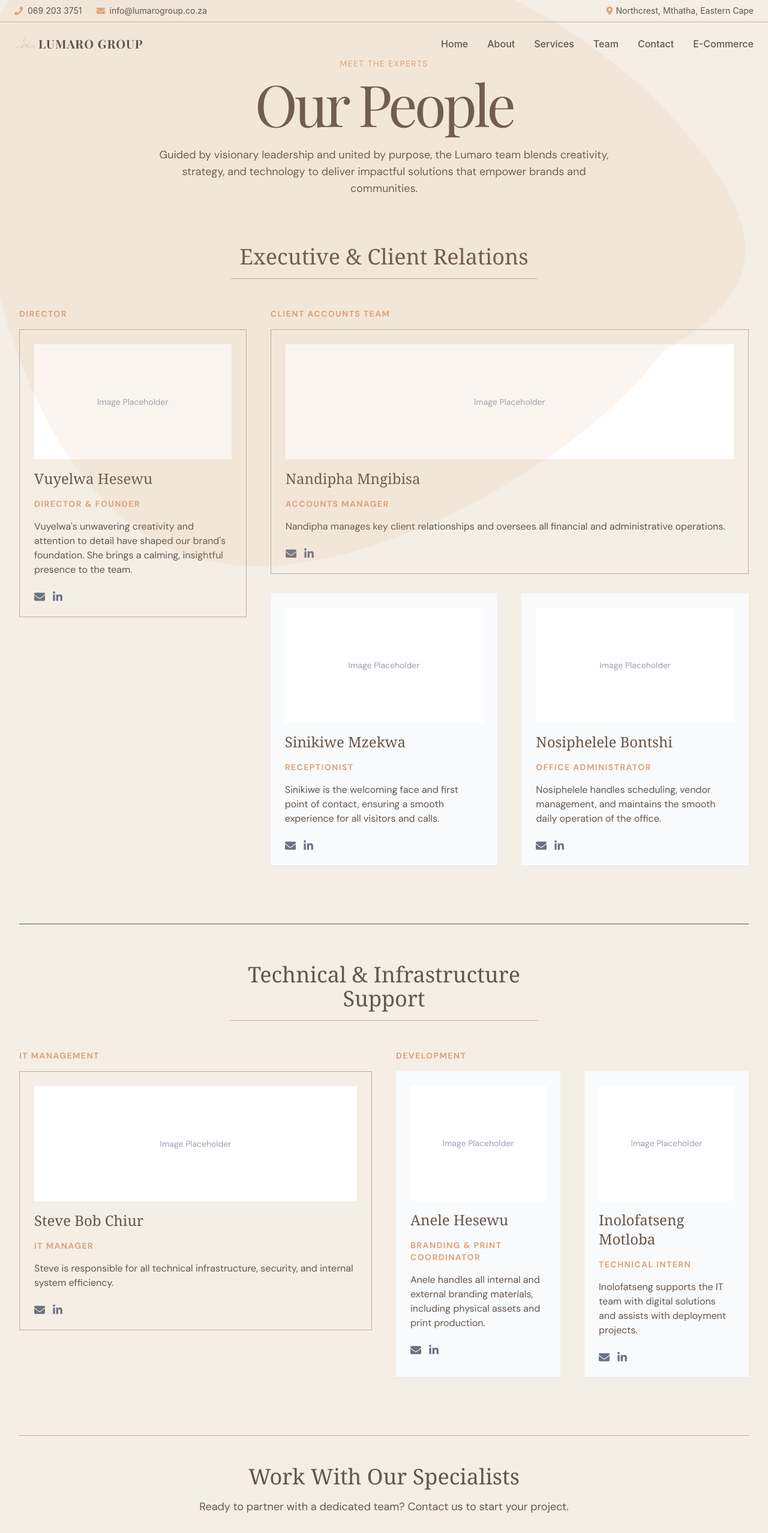
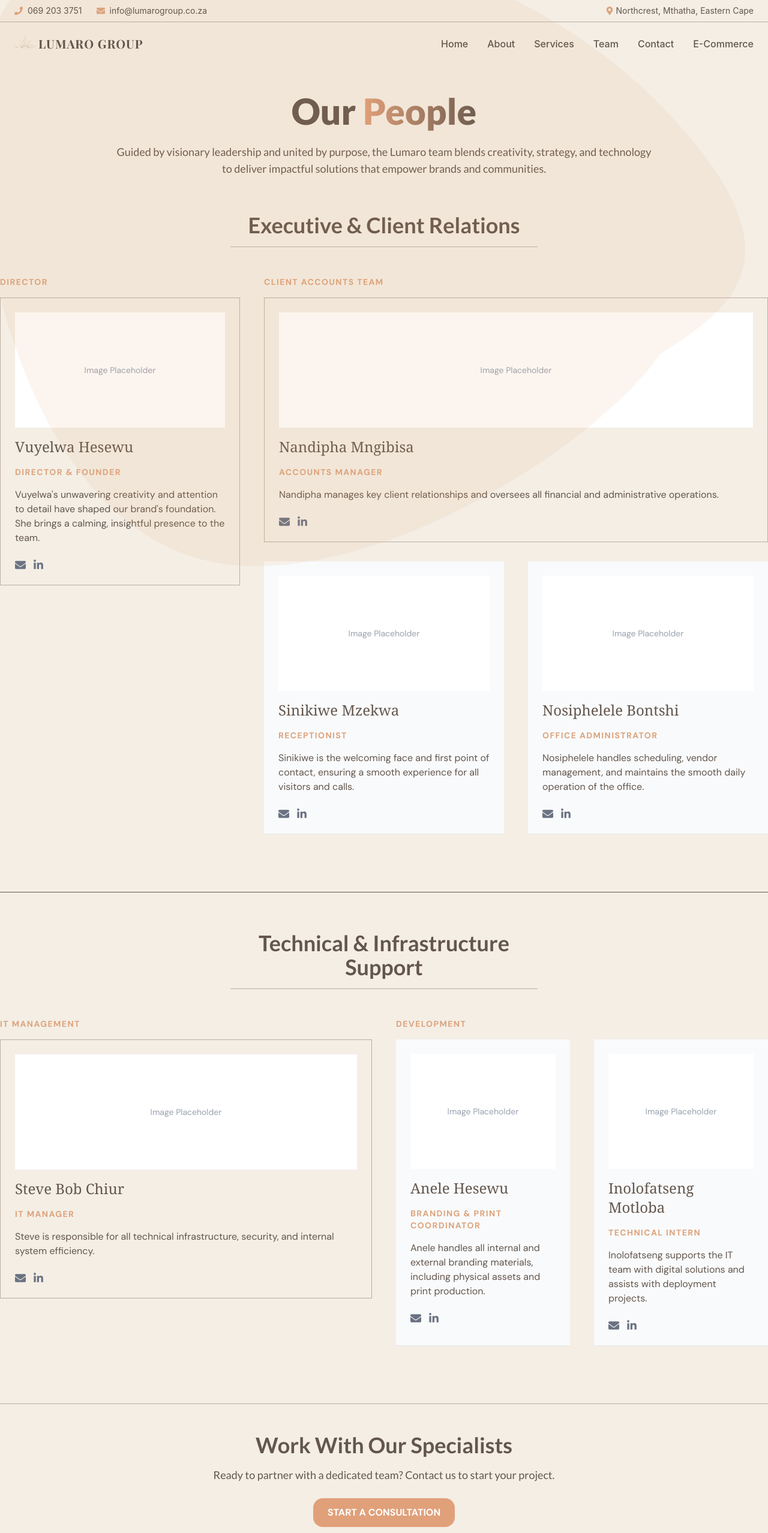
Before and after one commit to InolofatsengMotloba/lumaro-website, a Next.js app: page /team in a window 1280 px wide. Shown: the top 2556 px of the page at 60% size. Built offline with nearby package versions, Linux system fonts and the light colour scheme.

Commit message:
Update contact and team pages with design changes

```diff
--- a/app/contact/page.js
+++ b/app/contact/page.js
@@ -9,10 +9,10 @@
 
 // Company Details (Centralized Data)
 const companyContact = {
-  phone: "(078) 724-4418",
-  email: "vuvuhesewu2@gmail.com",
+  phone: "(069) 203-3751",
+  email: "lumarogroup.co.za",
   address: "No 77 John Beer Street, Northcrest, Mthatha, Eastern Cape",
-  whatsappNumber: "+27787244418",
+  whatsappNumber: "+27692033751",
   hours: "Mon - Fri: 9:00 AM - 5:00 PM SAST",
 };
 
@@ -21,13 +21,13 @@
 const whatsappLink = `https://wa.me/${
   companyContact.whatsappNumber
 }?text=${encodeURIComponent(
-  "Hello Vuyelwa, I'd like to get a quote for your services. Please tell me what information you need."
+  "Hello, I'd like to get a quote for your services. Please tell me what information you need."
 )}`;
 
 export default function Contact() {
   return (
     <div className="min-h-screen ">
-      <main className="max-w-7xl mx-auto py-16 px-8 lg:py-24">
+      <main className="max-w-7xl mx-auto py-20 px-2 sm:px-0 lg:py-28">
         {/* Background elements (subtle map contour, similar to the image) */}
         <div className="absolute inset-0 z-0 opacity-10">
           <svg viewBox="0 0 1000 800" xmlns="http://www.w3.org/2000/svg">
@@ -39,29 +39,27 @@
           </svg>
         </div>
         {/* Hero Section - Centered and High-Impact */}
-        <div className="text-center mb-20">
-          {/* Subtle Sans-Serif Pre-title */}
-          <p className="text-sm font-light uppercase tracking-widest text-[#dca37c] mb-2">
-            Let&apos;s Collaborate
-          </p>
-
-          {/* Serif Title - Matching Header's Elegance */}
-          <h1 className="heading-font text-6xl md:text-8xl font-serif font-light text-[#63564d] tracking-tighter">
-            Get In Touch
+        <div className="text-center my-9 px-6 sm:px-8">
+          <h1 className="text-font text-3xl sm:text-4xl md:text-6xl font-extrabold text-[#63564d] leading-tight mb-2">
+            Get In{" "}
+            <span className="bg-gradient-to-r from-[#e0a07a] to-[#63564d] bg-clip-text text-transparent">
+              Touch
+            </span>
           </h1>
 
-          {/* Subtitle/Call-to-Action */}
-          <p className="mt-6 text-lg text-[#63564d] max-w-2xl mx-auto">
-            Partner with Lumaro to bring your ideas to life through innovation
-            and purpose.
-          </p>
+          <div className="flex justify-center mt-4">
+            <p className="text-font sm:text-lg text-[#63564d] mb-6 max-w-4xl lg:mx-0">
+              Partner with Lumaro to bring your ideas to life through innovation
+              and purpose.
+            </p>
+          </div>
         </div>
 
         {/* --- Main Content Grid: Form + Info/CTA --- */}
         <div className="grid lg:grid-cols-2 gap-16">
           {/* Left Column: Contact Form */}
           <div className="bg-[#f4eee5] p-8 border border-[#bcada3]">
-            <h2 className="text-2xl font-serif font-medium text-[#63564d] mb-6">
+            <h2 className="text-font text-2xl font-serif font-medium text-[#63564d] mb-6">
               Send Us a Message
             </h2>
 
@@ -115,7 +113,7 @@
 
               <button
                 type="submit"
-                className="w-full py-3 text-sm font-semibold uppercase tracking-widest text-white bg-[#dca37c] hover:bg-[#d99a70] transition duration-300 border border-[#bcada3]"
+                className="w-full py-3 text-sm sm:text-base font-semibold uppercase tracking-widest text-white bg-[#dca37c] hover:bg-[#d99a70] transition duration-300"
               >
                 SUBMIT INQUIRY
               </button>
@@ -126,7 +124,7 @@
           <div className="space-y-12">
             {/* WhatsApp Quote Prompt Section */}
             <div className="p-6 border border-[#bcada3] hover:border-black transition duration-300">
-              <h3 className="text-xl font-serif font-bold text-[#63564d] mb-4">
+              <h3 className="text-font text-xl font-serif font-bold text-[#63564d] mb-4">
                 Need a Quick Quote?
               </h3>
               <p className="text-[#63564d] mb-6">
@@ -148,7 +146,7 @@
 
             {/* General Contact Details */}
             <div className="space-y-6">
-              <h3 className="text-xl font-serif font-medium text-[#63564d]">
+              <h3 className="text-font text-xl font-serif font-medium text-[#63564d]">
                 Direct Contact
               </h3>
               <div className="space-y-3">
@@ -176,7 +174,7 @@
 
             {/* Business Hours */}
             <div className="space-y-4">
-              <h3 className="text-xl font-serif font-medium text-black">
+              <h3 className="text-font text-xl font-serif font-medium text-black">
                 Business Hours
               </h3>
               <ContactDetail
@@ -195,7 +193,7 @@
 // Reusable component for contact details
 const ContactDetail = ({ Icon, label, value, link, target = "_self" }) => (
   <div className="flex items-start space-x-4">
-    <Icon className="text-[#dca37c] hover:text-[#d99a70] mt-1" size={16} />
+    <Icon className="text-[#e0a07a] hover:text-[#d99a70] mt-1" size={16} />
     <div className="flex-1">
       <p className="text-sm font-semibold uppercase tracking-wider text-[#63564d] mb-0.5">
         {label}
--- a/app/team/page.js
+++ b/app/team/page.js
@@ -1,11 +1,5 @@
 import React from "react";
-import {
-  FaLinkedinIn,
-  FaEnvelope,
-  FaUserTie,
-  FaLaptopCode,
-  FaChartLine,
-} from "react-icons/fa";
+import { FaLinkedinIn, FaEnvelope } from "react-icons/fa";
 import Link from "next/link";
 
 // --- TEAM DATA ---
@@ -156,7 +150,7 @@
 
   return (
     <div className="min-h-screen ">
-      <main className="max-w-7xl mx-auto py-16 px-8 lg:py-24">
+      <main className="max-w-7xl mx-auto py-20 px-2 sm:px-0 lg:py-28">
         {/* Background elements (subtle map contour, similar to the image) */}
         <div className="absolute inset-0 z-0 opacity-10">
           <svg viewBox="0 0 1000 800" xmlns="http://www.w3.org/2000/svg">
@@ -168,30 +162,33 @@
           </svg>
         </div>
         {/* Hero Section */}
-        <div className="text-center mb-20">
-          <p className="text-sm font-light uppercase tracking-widest text-[#dca37c] mb-2">
-            Meet the Experts
-          </p>
-          <h1 className="heading-font text-6xl md:text-8xl font-serif font-light text-[#63564d] tracking-tighter">
-            Our People
+        <div className="text-center my-9 px-6 sm:px-8">
+          <h1 className="text-font text-3xl sm:text-4xl md:text-6xl font-extrabold text-[#63564d] leading-tight mb-2">
+            Our{" "}
+            <span className="bg-gradient-to-r from-[#e0a07a] to-[#63564d] bg-clip-text text-transparent">
+              People
+            </span>
           </h1>
-          <p className="mt-6 text-lg text-[#63564d] max-w-3xl mx-auto">
+
+          <div className="flex justify-center mt-4">
+            <p className="text-font sm:text-lg text-[#63564d] mb-6 max-w-4xl lg:mx-0">
               Guided by visionary leadership and united by purpose, the Lumaro
               team blends creativity, strategy, and technology to deliver
               impactful solutions that empower brands and communities.
             </p>
           </div>
+        </div>
 
         {/* --- SECTION 1: EXECUTIVE & ACCOUNTS TEAM --- */}
         <div className="mb-24">
-          <h2 className="text-4xl font-serif font-medium text-center text-[#63564d] mb-12 border-b border-[#bcada3] pb-4 max-w-lg mx-auto">
+          <h2 className="text-4xl sm:text-3xl md:text-4xl text-font font-bold text-center text-[#63564d] mb-12 border-b border-[#bcada3] pb-4 max-w-lg mx-auto">
             Executive & Client Relations
           </h2>
 
           <div className="grid md:grid-cols-3 gap-10">
             {/* Director (Prominent placement - Column 1) */}
             <div className="md:col-span-1">
-              <h3 className="text-sm font-semibold uppercase tracking-widest text-[#dca37c] mb-4">
+              <h3 className="text-sm font-bold uppercase tracking-widest text-[#dca37c] mb-4">
                 Director
               </h3>
               {director && <MemberCard member={director} isLead={true} />}
@@ -199,7 +196,7 @@
 
             {/* Accounts Manager and Subordinates (Column 2 & 3) */}
             <div className="md:col-span-2">
-              <h3 className="text-sm font-semibold uppercase tracking-widest text-[#dca37c] mb-4">
+              <h3 className="text-sm font-bold uppercase tracking-widest text-[#dca37c] mb-4">
                 Client Accounts Team
               </h3>
 
@@ -224,7 +221,7 @@
 
         {/* --- SECTION 2: IT & TECHNICAL SUPPORT TEAM --- */}
         <div className="mb-24 pt-16">
-          <h2 className="text-4xl font-serif font-medium text-center text-[#63564d] mb-12 border-b border-[#bcada3] pb-4 max-w-lg mx-auto">
+          <h2 className="text-4xl sm:text-3xl md:text-4xl text-font font-bold text-center text-[#63564d] mb-12 border-b border-[#bcada3] pb-4 max-w-lg mx-auto">
             Technical & Infrastructure Support
           </h2>
 
@@ -252,20 +249,22 @@
         </div>
 
         {/* --- FINAL CTA (Consistent with other pages) --- */}
-        <div className="mt-20 text-center border-t border-[#bcada3] pt-12">
-          <h3 className="text-4xl font-serif font-light text-[#63564d] mb-4">
+        <div className="mt-16 sm:mt-20 text-center border-t border-[#bcada3] pt-8 sm:pt-12">
+          <h3 className="text-font text-2xl sm:text-3xl md:text-4xl font-serif font-bold text-[#63564d] mb-3 sm:mb-4 px-4">
             Work With Our Specialists
           </h3>
-          <p className="text-lg text-[#63564d] mb-8">
+          <p className="text-font text-base sm:text-lg text-[#63564d] mb-4 sm:mb-6 px-4 sm:px-0 max-w-2xl mx-auto leading-relaxed">
             Ready to partner with a dedicated team? Contact us to start your
             project.
           </p>
+          <div className="px-4 sm:px-0">
             <Link
               href="/contact"
-            className="inline-block py-3 px-8 text-sm font-semibold uppercase tracking-widest text-white bg-[#dca37c] hover:bg-[#d99a70] transition duration-300 border border-[#bcada3]"
+              className="inline-flex items-center justify-center py-3 px-6 text-sm sm:text-base font-semibold rounded-xl sm:rounded-2xl text-white bg-[#e0a07a] hover:shadow-lg hover:scale-[1.02] transition-all duration-300 w-full sm:w-auto max-w-xs mx-auto sm:mx-0"
             >
               START A CONSULTATION
             </Link>
+          </div>
         </div>
       </main>
     </div>
--- a/components/Hero.js
+++ b/components/Hero.js
@@ -137,7 +137,7 @@
                 />
               </div>
               <div className="grid grid-cols-2 gap-4">
-                <div className="relative h-46">
+                <div className="relative h-44">
                   <ImageCard
                     src="/LG3.png"
                     alt="Friendly service"
@@ -145,7 +145,7 @@
                     priority={true}
                   />
                 </div>
-                <div className="relative h-46">
+                <div className="relative h-44">
                   <ImageCard
                     src="/LG1.png"
                     alt="Office Space"
```
Lines whose indentation alone changed are shown as unchanged.
